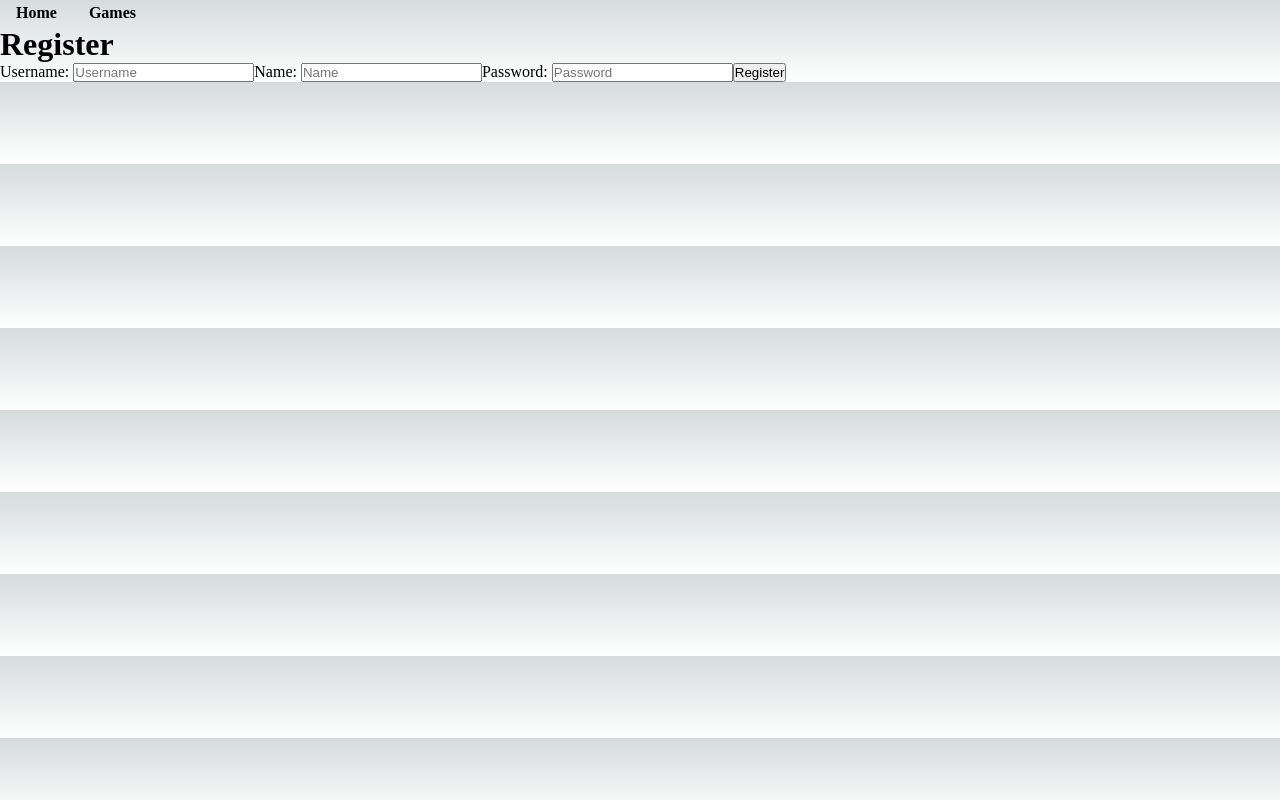
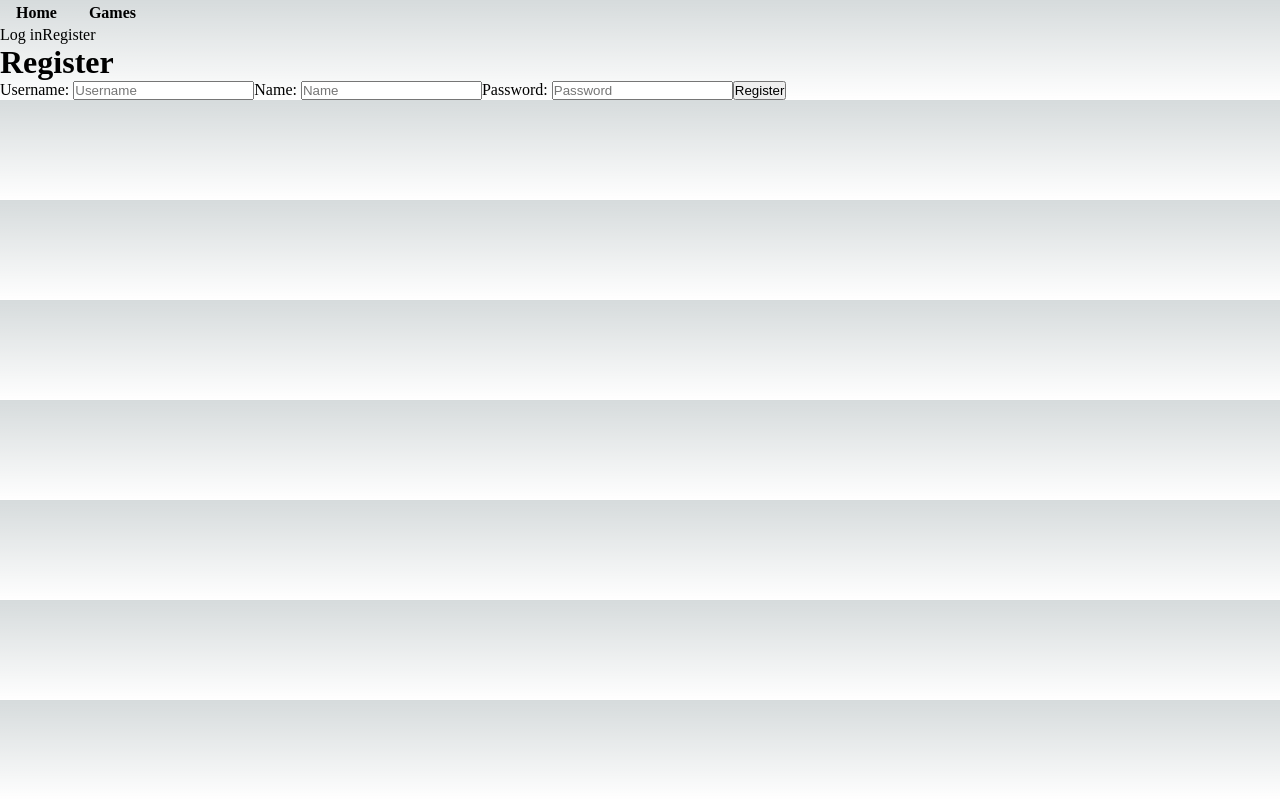
Before and after one commit to KjartanOli/vfor-h2, a Next.js app: page /register in a window 1280 px wide. Built offline with nearby package versions, Linux system fonts and the light colour scheme; no server answers.

Commit message:
Add login/register/signout buttons

```diff
--- a/src/app/actions.ts
+++ b/src/app/actions.ts
@@ -40,3 +40,8 @@ export async function login(data: FormData) {
   cookies().set('SESSION', token)
   redirect('/');
 }
+
+export async function signout() {
+  cookies().delete('SESSION');
+  redirect('/');
+}
--- a/src/app/layout.tsx
+++ b/src/app/layout.tsx
@@ -1,7 +1,7 @@
 import type { Metadata } from "next";
 import "./globals.css";
-import NavBar from "./ui/cards/NavBar";
-import Footer from "./ui/cards/Footer";
+import Header from "./ui/Header";
+import Footer from "./ui/Footer";
 
 export const metadata: Metadata = {
   title: "Create Next App",
@@ -16,13 +16,9 @@ export default function RootLayout({
   return (
     <html lang="en">
       <body>
-        <header>
-          <NavBar></NavBar>
-        </header>
+        <Header></Header>
         {children}
-        <footer>
-          <Footer></Footer>
-        </footer>
+        <Footer></Footer>
       </body>
     </html>
   );
--- /dev/null
+++ b/src/app/ui/Header.tsx
@@ -0,0 +1,9 @@
+import NavBar from "./NavBar";
+import SessionButtons from "./SessionButtons";
+
+export default function Header() {
+  return (<header>
+            <NavBar></NavBar>
+            <SessionButtons></SessionButtons>
+          </header>);
+}
--- /dev/null
+++ b/src/app/ui/SessionButtons.tsx
@@ -0,0 +1,12 @@
+import { cookies } from "next/headers";
+import Link from "next/link";
+import { signout } from "../actions";
+
+export default function SessionButtons() {
+  if (cookies().get('SESSION'))
+    return (<form action={signout}><button>Sign out</button></form>)
+  return (<div>
+            <Link href="/login">Log in</Link>
+            <Link href="/register">Register</Link>
+          </div>)
+}
```
Also changed, not shown: src/app/ui/Footer.tsx (renamed from src/app/ui/cards/Footer.tsx), src/app/ui/NavBar.module.css (renamed from src/app/ui/cards/NavBar.module.css), src/app/ui/NavBar.tsx (renamed from src/app/ui/cards/NavBar.tsx).
